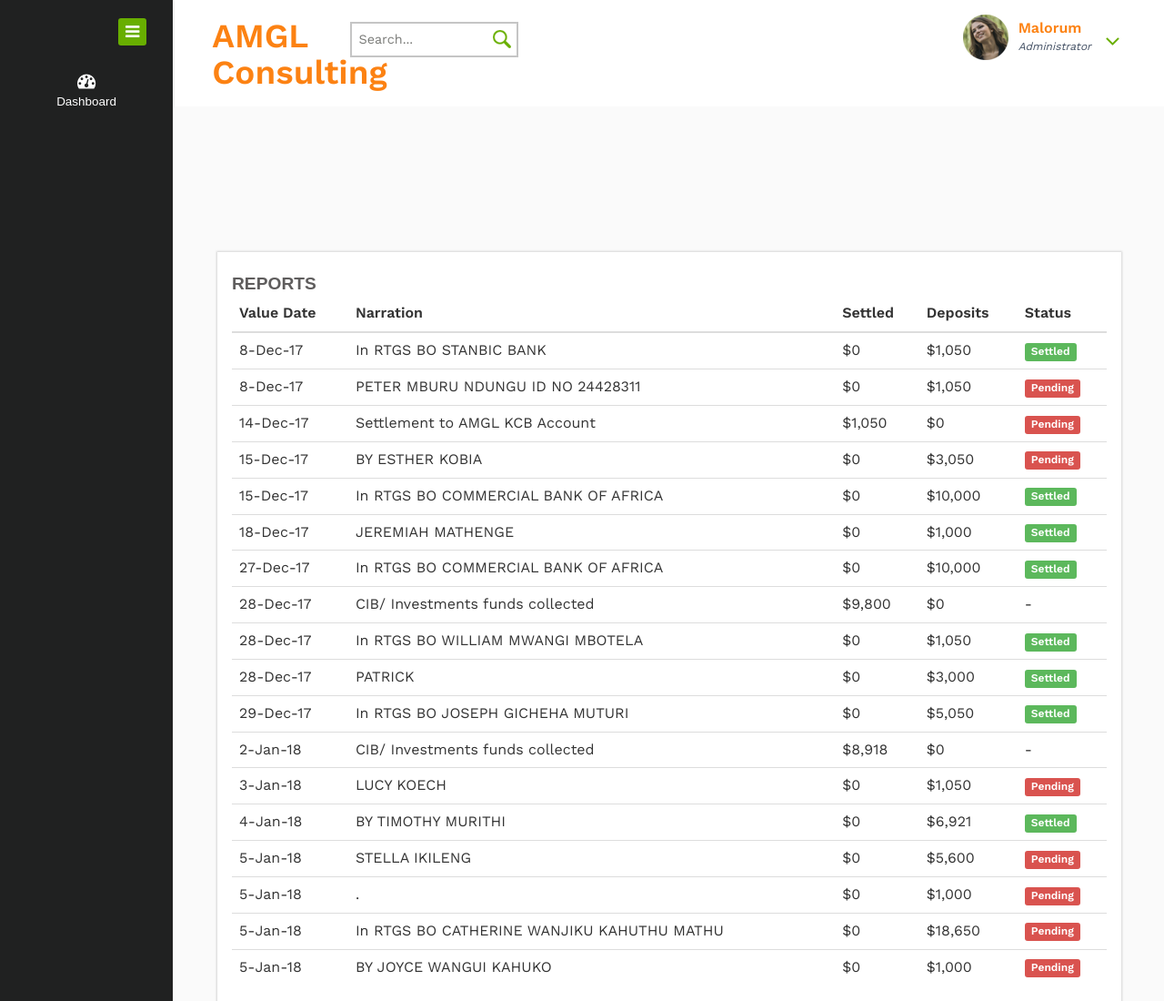
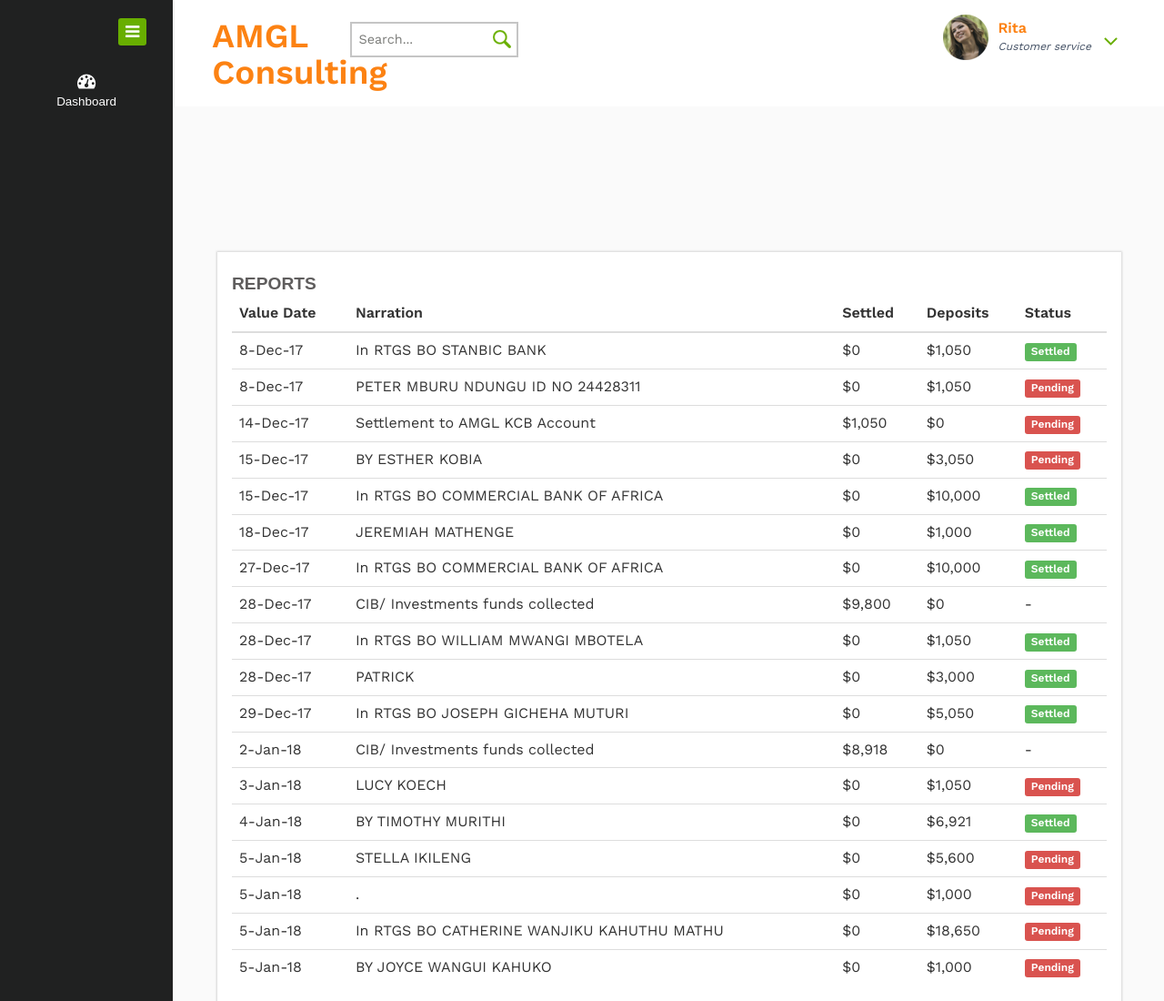
Before and after one commit to ianjravin/access, a plain HTML site: page index.html in a window 1280 px wide. Shown: the top 1100 px of the page at 91% size. Drawn offline with nearby package versions, Linux system fonts and the light colour scheme; a web font is replaced by a local one.

Commit message:
ok time to ask

```diff
--- a/index.html
+++ b/index.html
@@ -4,7 +4,7 @@
 <title>Quantum</title>
 <meta name="viewport" content="width=device-width, initial-scale=1">
 <meta http-equiv="Content-Type" content="text/html; charset=utf-8" />
-<meta name="keywords" content="Shoppy Responsive web template, Bootstrap Web Templates, Flat Web Templates, Android Compatible web template,
+<meta name="keywords" content="AMGL Responsive web template, Bootstrap Web Templates, Flat Web Templates, Android Compatible web template,
 Smartphone Compatible web template, free webdesigns for Nokia, Samsung, LG, SonyEricsson, Motorola web design" />
 <script type="application/x-javascript"> addEventListener("load", function() { setTimeout(hideURLbar, 0); }, false); function hideURLbar(){ window.scrollTo(0,1); } </script>
 <!-- jQuery (necessary for Bootstrap's JavaScript plugins) -->
@@ -135,8 +135,8 @@
 											<div class="profile_img">
 												<span class="prfil-img"><img src="images/p1.png" alt=""> </span>
 												<div class="user-name">
-													<p>Malorum</p>
-													<span>Administrator</span>
+													<p>Rita</p>
+													<span>Customer service</span>
 												</div>
 												<i class="fa fa-angle-down lnr"></i>
 												<i class="fa fa-angle-up lnr"></i>
```
